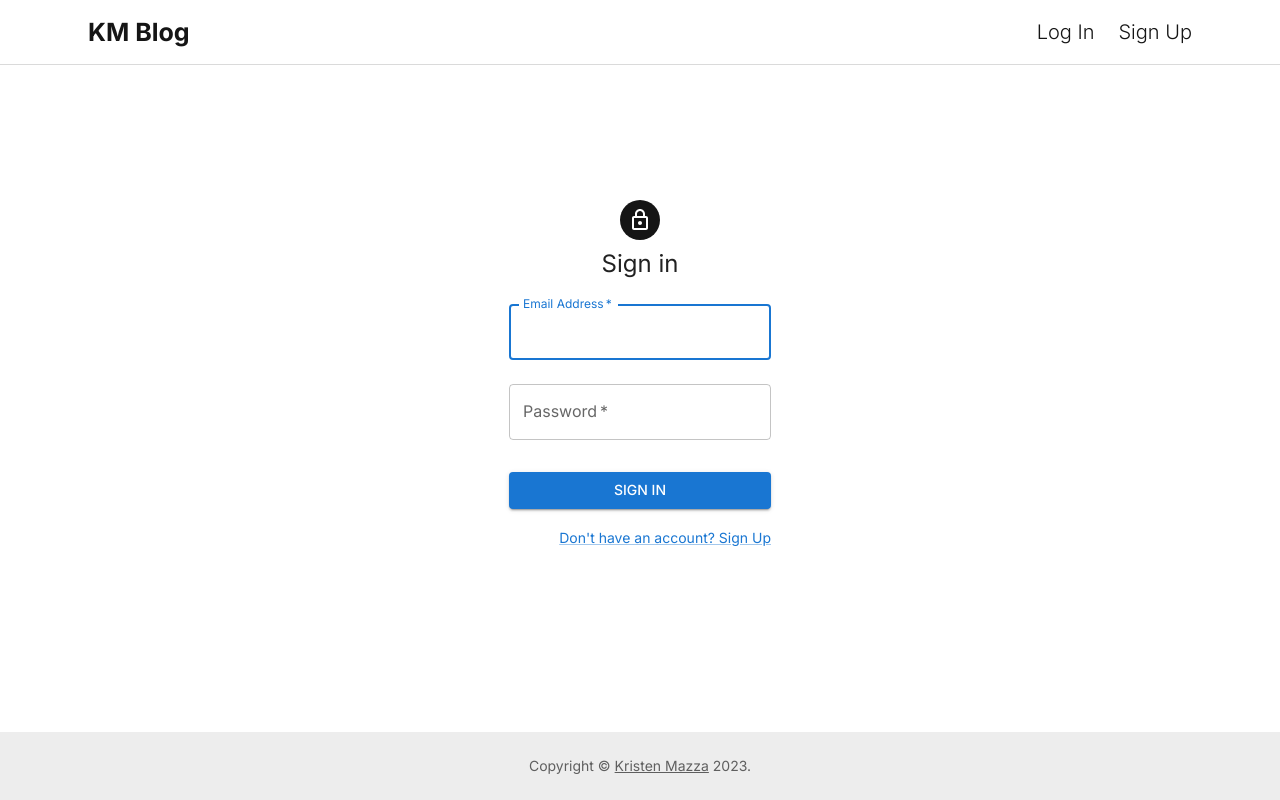
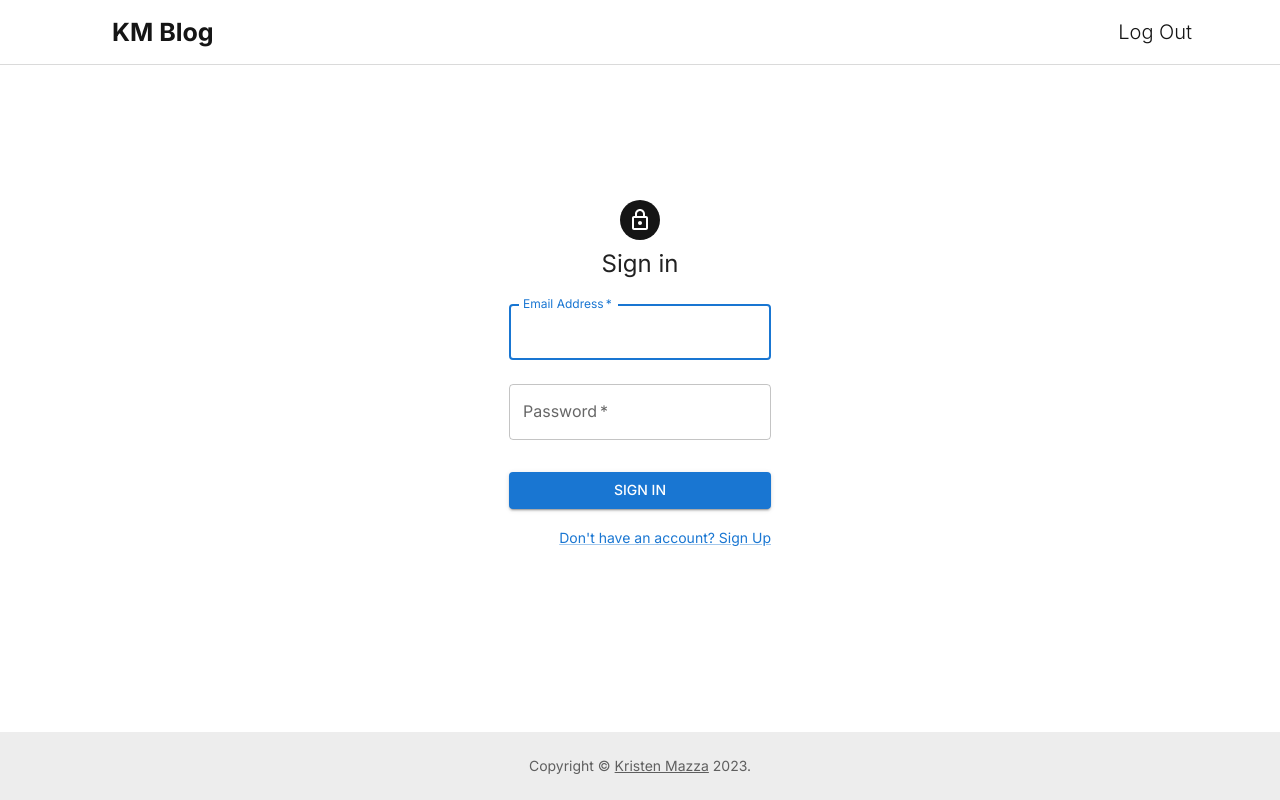
Before and after one commit to kristenmazza/blog-cms, a React (Vite) app: page /login in a window 1280 px wide. Built offline with nearby package versions, Linux system fonts and the light colour scheme; sample sign-in values are in the browser's storage.

Commit message:
Persist logged-in user

```diff
--- a/index.html
+++ b/index.html
@@ -31,7 +31,7 @@
       sizes="16x16"
       href="/images/favicon/favicon-16x16.png"
     />
-    <title>KM Blog</title>
+    <title>KM Blog CMS</title>
   </head>
   <body>
     <div id="root"></div>
--- a/src/App.jsx
+++ b/src/App.jsx
@@ -11,8 +11,24 @@ import NewPost from './pages/NewPost';
 import DeletePost from './pages/DeletePost';
 import ImageUpload from './pages/ImageUpload';
 import ManageComments from './pages/ManageComments';
+import { useEffect } from 'react';
+import useAuth from './hooks/useAuth';
 
 function App() {
+  const { setAuth } = useAuth();
+
+  useEffect(() => {
+    const storedUser = localStorage.getItem('user');
+    const storedToken = localStorage.getItem('token');
+    if (storedUser && storedToken) {
+      const foundUser = JSON.parse(storedUser);
+      const accessToken = storedToken.replace('Bearer', '');
+      setAuth({ user: foundUser, accessToken: accessToken });
+    }
+  }, []);
+
+  // console.log(`auth:`, auth);
+
   return (
     <Routes>
       <Route path='/' element={<Layout />}>
@@ -21,14 +37,14 @@ function App() {
         <Route path='register' element={<Register />} />
         <Route path='unauthorized' element={<Unauthorized />} />
         {/* Protected routes */}
-        {/* <Route element={<RequireAuth />}> */}
+        <Route element={<RequireAuth />}>
           <Route path='/' element={<Home />} />
           <Route path='/edit/:slug' element={<EditPost />} />
           <Route path='/delete/:slug' element={<DeletePost />} />
           <Route path='/new' element={<NewPost />} />
           <Route path='/:slug/comments' element={<ManageComments />} />
           <Route path='/:slug/image' element={<ImageUpload />} />
-        {/* </Route> */}
+        </Route>
         {/* Catch all */}
         <Route path='*' element={<ErrorPage />} />
       </Route>
--- a/src/components/Header.jsx
+++ b/src/components/Header.jsx
@@ -12,9 +12,8 @@ import ListItemText from '@mui/material/ListItemText';
 import MenuIcon from '@mui/icons-material/Menu';
 import Toolbar from '@mui/material/Toolbar';
 import Typography from '@mui/material/Typography';
-import Button from '@mui/material/Button';
 import Container from '@mui/material/Container';
-import Link from '@mui/material/Link';
+import { Link } from 'react-router-dom';
 import { styled } from '@mui/material/styles';
 import useAuth from '../hooks/useAuth';
 
@@ -36,7 +35,7 @@ const NavLink = styled(Link)(() => ({
   marginLeft: '1.5rem',
 }));
 
-const NavButton = styled(Button)(() => ({
+const NavButton = styled(Link)(() => ({
   color: '#151515',
   textAlign: 'center',
   textTransform: 'Capitalize',
@@ -60,8 +59,8 @@ function DrawerAppBar(props) {
   const drawer = (
     <Box onClick={handleDrawerToggle} sx={{ textAlign: 'center' }}>
       <Typography variant='h6' sx={{ my: 2 }}>
-        <Link
-          href='/'
+        <NavLink
+          to='/'
           underline='none'
           sx={{
             color: '#151515',
@@ -73,12 +72,12 @@ function DrawerAppBar(props) {
           }}
         >
           KM Blog
-        </Link>
+        </NavLink>
       </Typography>
       <Divider />
       <List>
         <ListItem disablePadding sx={{ justifyContent: 'center' }}>
-          <NavButton href='/'>
+          <NavButton to='/'>
             <ListItemText
               primaryTypographyProps={{ fontSize: '20px', fontWeight: '300' }}
               primary='View Posts'
@@ -86,7 +85,7 @@ function DrawerAppBar(props) {
           </NavButton>
         </ListItem>
         <ListItem disablePadding sx={{ justifyContent: 'center' }}>
-          <NavButton href='/'>
+          <NavButton to='/new'>
             <ListItemText
               primaryTypographyProps={{ fontSize: '20px', fontWeight: '300' }}
               primary='New Post'
@@ -103,8 +102,8 @@ function DrawerAppBar(props) {
   const adminLinks = () => {
     return (
       <>
-        <NavLink href='/'>New Post</NavLink>
-        <NavLink href='/'>Log out</NavLink>
+        <NavLink to='/new'>New Post</NavLink>
+        <NavLink to='/'>Log out</NavLink>
       </>
     );
   };
@@ -112,8 +111,8 @@ function DrawerAppBar(props) {
   const publicLinks = () => {
     return (
       <>
-        <NavLink href='/login'>Log In</NavLink>
-        <NavLink href='/register'>Sign Up</NavLink>
+        <NavLink to='/login'>Log In</NavLink>
+        <NavLink to='/register'>Sign Up</NavLink>
       </>
     );
   };
@@ -121,7 +120,7 @@ function DrawerAppBar(props) {
   const nonAdminLinks = () => {
     return (
       <>
-        <NavLink href='/register'>Log Out</NavLink>
+        <NavLink to='/register'>Log Out</NavLink>
       </>
     );
   };
@@ -164,8 +163,8 @@ function DrawerAppBar(props) {
                 display: { xs: 'none', sm: 'block' },
               }}
             >
-              <Link
-                href='/'
+              <NavLink
+                to='/'
                 underline='none'
                 sx={{
                   color: '#151515',
@@ -177,16 +176,16 @@ function DrawerAppBar(props) {
                 }}
               >
                 KM Blog
-              </Link>
+              </NavLink>
             </Typography>
             <Box
               sx={{
                 display: { xs: 'none', sm: 'block' },
               }}
             >
-              {auth && auth.admin
+              {auth?.user?.admin
                 ? adminLinks()
-                : auth && auth.username
+                : auth?.user
                 ? nonAdminLinks()
                 : publicLinks()}
             </Box>
--- a/src/components/RequireAuth.jsx
+++ b/src/components/RequireAuth.jsx
@@ -5,9 +5,11 @@ const RequireAuth = () => {
   const { auth } = useAuth();
   const location = useLocation();
 
-  return auth?.admin ? (
+  console.log(`admin ` + auth?.user?.admin);
+
+  return auth?.user?.admin ? (
     <Outlet />
-  ) : auth?.username ? (
+  ) : auth?.user ? (
     <Navigate to='/unauthorized' state={{ from: location }} replace />
   ) : (
     <Navigate to='/login' state={{ from: location }} replace />
--- a/src/context/AuthProvider.jsx
+++ b/src/context/AuthProvider.jsx
@@ -1,6 +1,6 @@
 import { createContext, useState } from 'react';
 
-const AuthContext = createContext({});
+export const AuthContext = createContext({});
 
 export const AuthProvider = ({ children }) => {
   const [auth, setAuth] = useState({});
@@ -13,5 +13,3 @@ export const AuthProvider = ({ children }) => {
     </AuthContext.Provider>
   );
 };
-
-export default AuthContext;
--- a/src/hooks/useAuth.js
+++ b/src/hooks/useAuth.js
@@ -1,5 +1,5 @@
 import { useContext } from 'react';
-import AuthContext from '../context/AuthProvider';
+import { AuthContext } from '../context/AuthProvider';
 
 const useAuth = () => {
   return useContext(AuthContext);
--- a/src/pages/Login.jsx
+++ b/src/pages/Login.jsx
@@ -16,7 +16,7 @@ import { useNavigate, useLocation } from 'react-router-dom';
 import styles from './Login.module.css';
 
 export default function SignIn() {
-  const { setAuth } = useAuth();
+  const { auth, setAuth } = useAuth();
 
   const navigate = useNavigate();
   const location = useLocation();
@@ -48,15 +48,15 @@ export default function SignIn() {
           headers: { 'Content-Type': 'application/json' },
         },
       );
-      console.log(JSON.stringify(response?.data));
       const accessToken = response?.data?.token;
-      const admin = response?.data?.user.admin;
+      const user = response?.data?.user;
 
-      setAuth({ username, password, admin, accessToken });
+      setAuth({ user, accessToken });
       setUsername('');
       setPassword('');
 
       localStorage.setItem('token', `Bearer ${accessToken}`);
+      localStorage.setItem('user', JSON.stringify(user));
       navigate(from, { replace: true });
     } catch (err) {
       if (!err?.response) {
```
Lines whose indentation alone changed are shown as unchanged.
